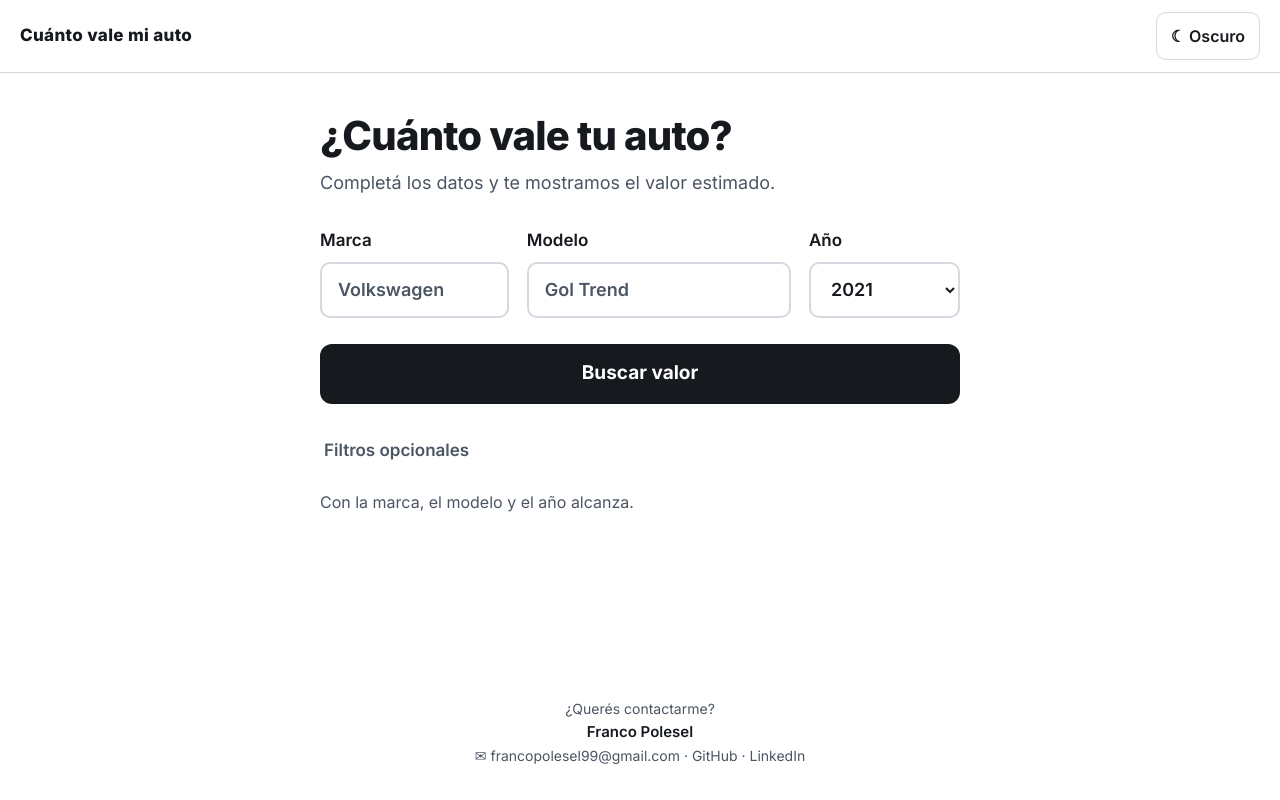
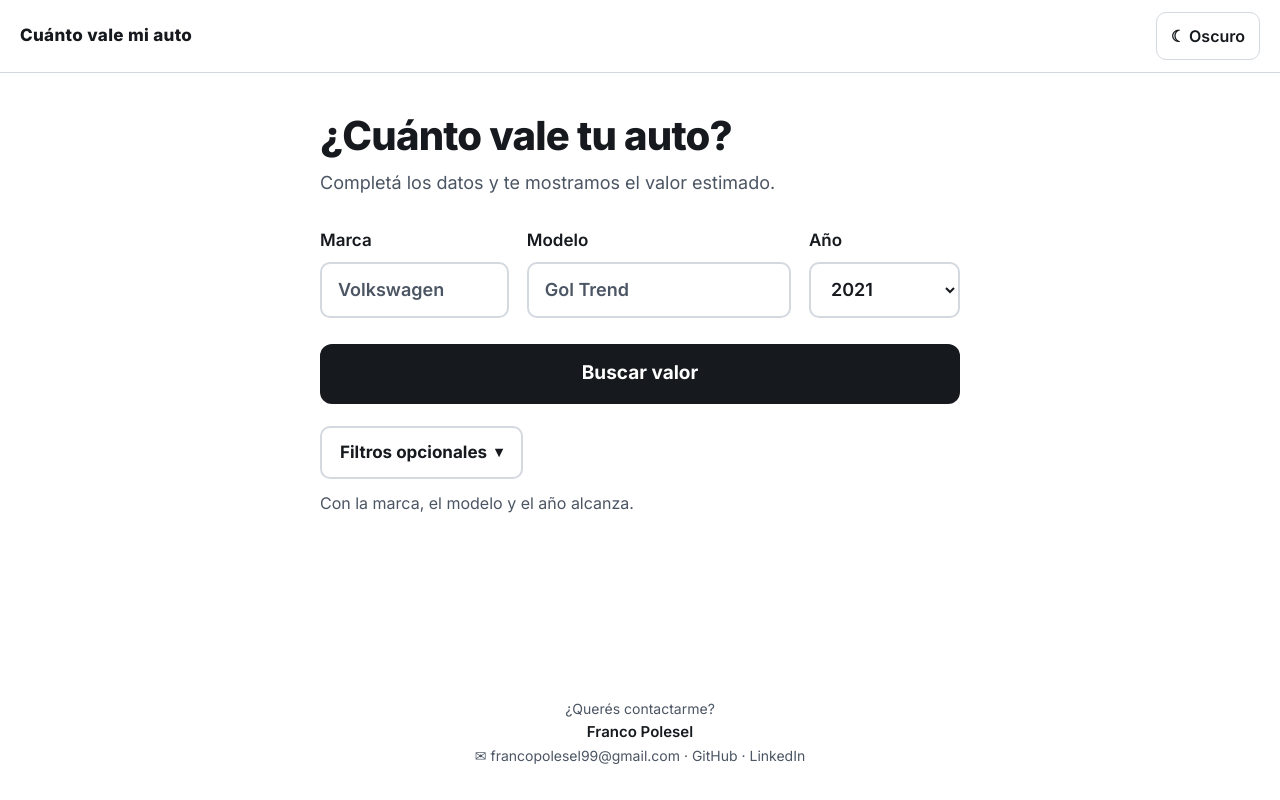
Before and after one commit to francopolesel/cuanto-vale-mi-auto, a React (Vite) app in the folder frontend/: page / in a window 1280 px wide. Built offline with nearby package versions, Linux system fonts and the light colour scheme.

Commit message:
style: filtros opcionales como boton visible

```diff
--- a/frontend/src/components/App.tsx
+++ b/frontend/src/components/App.tsx
@@ -198,7 +198,7 @@ export function App() {
                 <button className="cta" type="submit">Buscar valor</button>
               </div>
               <details className="filters">
-                <summary>Filtros opcionales</summary>
+                <summary>Filtros opcionales <span className="chevron" aria-hidden="true">▾</span></summary>
                 <div className="filters-body">
                   <label htmlFor="mileage">
                     Kilometraje aproximado
--- a/frontend/src/styles.css
+++ b/frontend/src/styles.css
@@ -289,16 +289,25 @@ details.more .body strong { color: var(--color-text-primary); }
 
 details.filters { margin-top: 4px; }
 details.filters summary {
+  display: inline-flex;
+  align-items: center;
+  gap: 8px;
   min-height: 52px;
-  padding: 12px 4px;
+  padding: 12px 18px;
   font-size: 17px;
-  font-weight: 600;
-  color: var(--color-text-secondary);
+  font-weight: 700;
+  color: var(--color-text-primary);
+  background: var(--color-surface-elevated);
+  border: 2px solid var(--color-border);
+  border-radius: 10px;
   cursor: pointer;
   list-style: none;
+  user-select: none;
 }
 details.filters summary::-webkit-details-marker { display: none; }
-details.filters summary:hover { color: var(--color-accent); }
+details.filters summary:hover { border-color: var(--color-accent); }
+details.filters summary .chevron { font-size: 15px; transition: transform 0.15s ease; }
+details.filters[open] summary .chevron { transform: rotate(180deg); }
 .filters-body { display: grid; gap: 18px; padding: 6px 0 2px; }
 .filters-body label { display: grid; gap: 8px; font-size: 17px; font-weight: 600; }
 .filters-body input {
```
